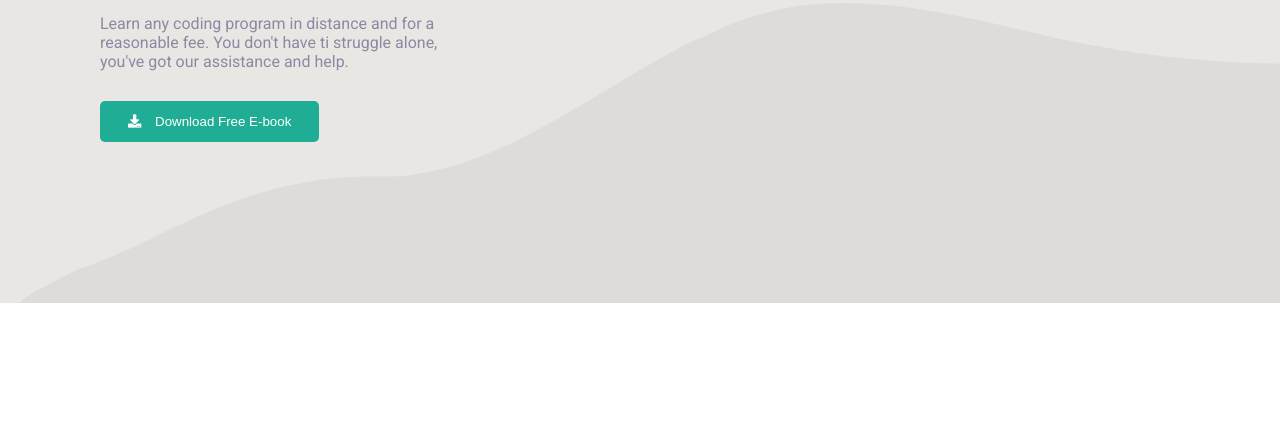
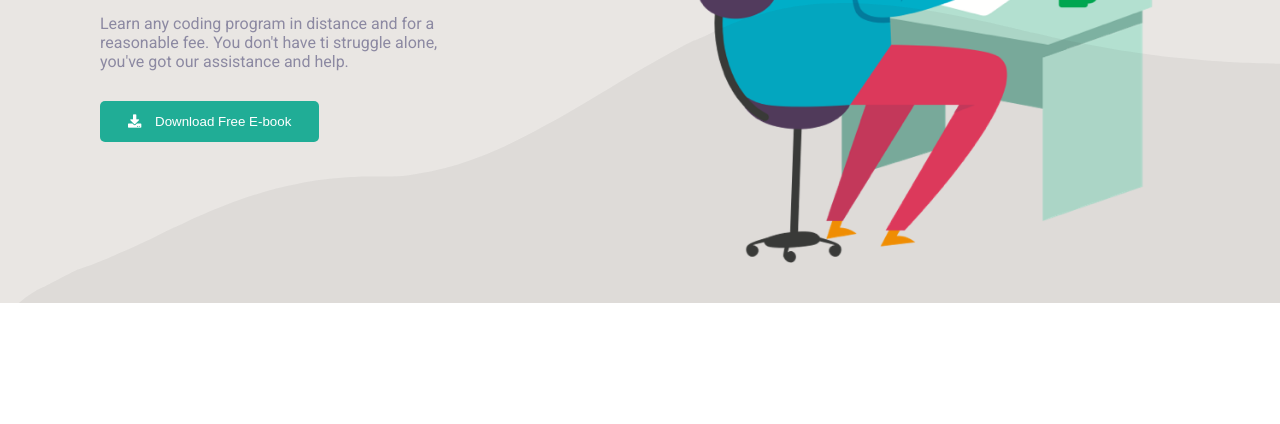
Before and after one commit to maregaale/proj-html-vuejs, a website: page index.html in a window 1280 px wide. Shown: the part 376-800 px from the top of the page. Drawn offline with nearby package versions, Linux system fonts and the light colour scheme.

Commit message:
aggiunta immagine a hero

```diff
--- a/index.html
+++ b/index.html
@@ -90,6 +90,10 @@
 								<i class="fas fa-download mrg_right_10"></i> Download Free E-book
 							</button>
 						</div>
+
+						<div class="images_hero_container">
+							<img src="img/home-5-hero-image.png" alt="hero img">
+						</div>
 					</div>
 
 				</div>
--- a/src/Partials/_hero.scss
+++ b/src/Partials/_hero.scss
@@ -1,6 +1,9 @@
 .hero {
   height: 600px;
   position: relative;
+  text-align: right;
+  padding-top: 40px;
+
 
   &::before {
     position: absolute;
@@ -14,14 +17,24 @@
     transform: rotateX(180deg);
   }
 
+
   .text {
     width: 340px;
     position: absolute;
     top: 50%;
     transform: translateY(-50%);
+    text-align: left;
 
     p {
       color: $ternaryColorText;
     }
   }
+
+  .images_hero_container {
+    height: 520px;
+
+    img {
+      height: 100%;
+    }
+  }
 }
```
Also changed, not shown: dist/app.css.
